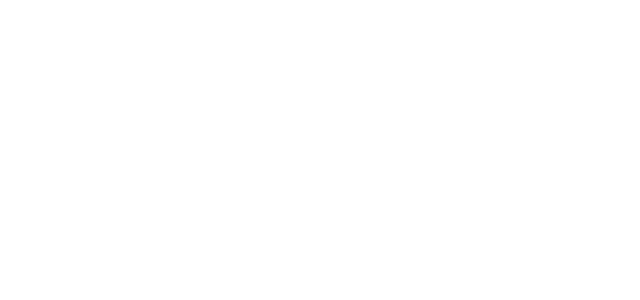
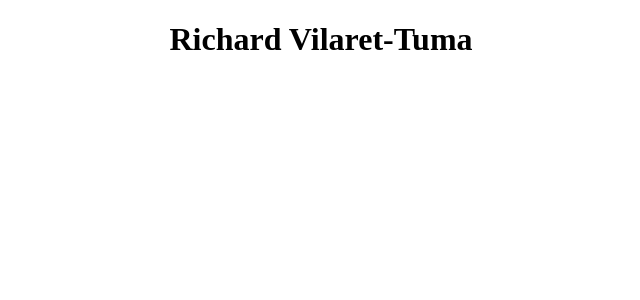
Before and after one commit to rvilarettuma/rvt-personal, a React (Create React App) app: page / in a window 1280 px wide. Shown: the top 300 px of the page, without its empty margins (319-959 px from the left). Built offline with nearby package versions, Linux system fonts and the light colour scheme.

Commit message:
Create About.js base

```diff
--- a/src/App.js
+++ b/src/App.js
@@ -3,7 +3,9 @@ import './App.css';
 function App() {
   return (
     <div className="App">
-
+      <header>
+        <h1>Richard Vilaret-Tuma</h1>
+      </header>
     </div>
   );
 }
```
Also changed, not shown: src/Components/About.js (added, +11 -0 lines).
